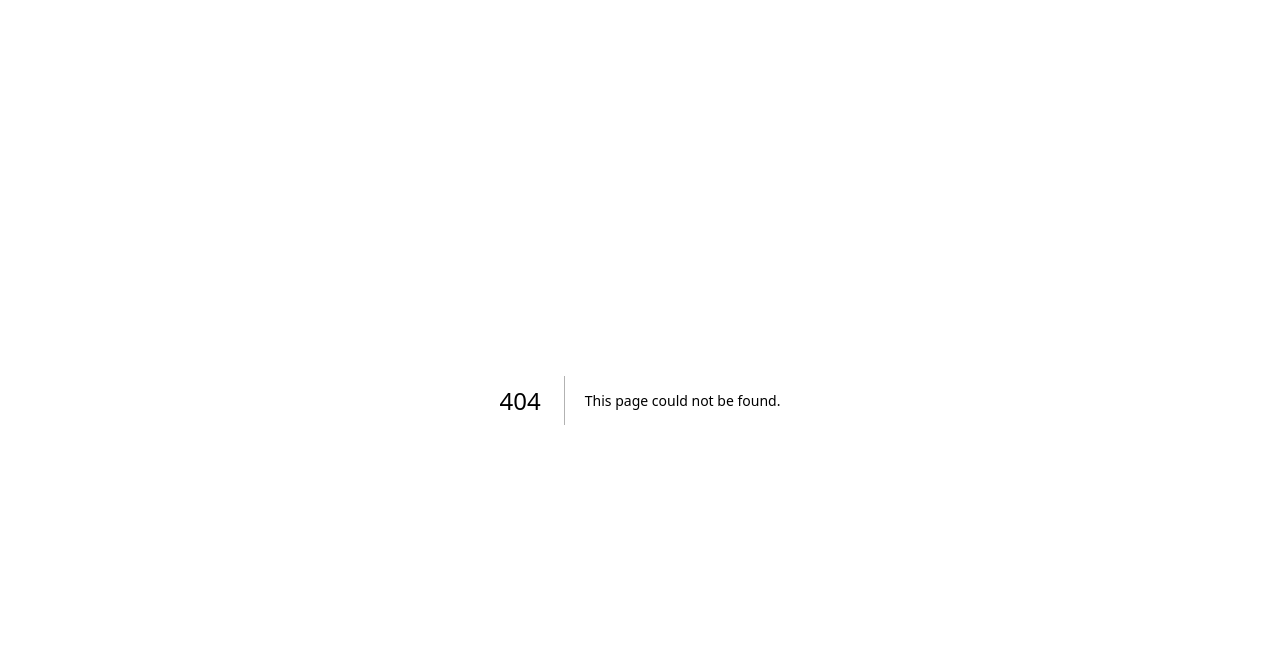
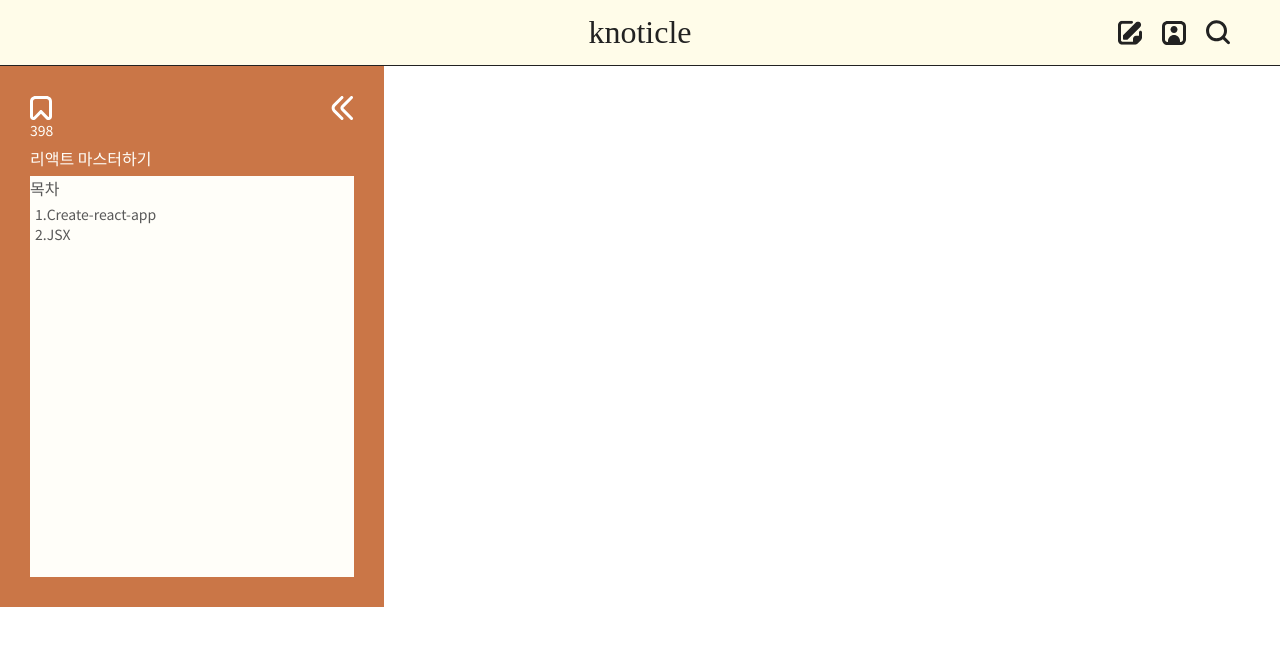
Before and after one commit to boostcampwm-2022/web01-knoticle, a Next.js app in the folder frontend/: page /viewer in a window 1280 px wide. Before the commit this address had no page. Shown: the top 646 px of the page. Built offline with nearby package versions, Linux system fonts and the light colour scheme; a web font is replaced by a local one.

Commit message:
feat: 사이드바 목차 완료 -#21

```diff
--- /dev/null
+++ b/frontend/components/Viewer/TOC/index.tsx
@@ -0,0 +1,40 @@
+import Image from 'next/image';
+
+import Bookmark from '../../../assets/ico_bookmark.svg';
+import Hide from '../../../assets/ico_hide.svg';
+import { TextMedium, TextSmall } from '../../../styles/common';
+import { TOCBox, TOCsideBar, TOCIcons, TOCtitle, TOCcontainer, TOClist } from './styled';
+
+const sampleData = {
+  bookmarkNum: 398,
+  bookTitle: '리액트 마스터하기',
+  articles: ['Create-react-app', 'JSX'],
+};
+
+export default function TOC() {
+  return (
+    <TOCBox>
+      <TOCsideBar>
+        <TOCIcons>
+          <Image src={Bookmark} alt="Viewer Icon" />
+          <Image src={Hide} alt="Viewer Icon" />
+        </TOCIcons>
+        <TextSmall>{sampleData.bookmarkNum}</TextSmall>
+        <TOCtitle>{sampleData.bookTitle}</TOCtitle>
+
+        <TOCcontainer>
+          <TextMedium>목차</TextMedium>
+          <TOClist>
+            {sampleData.articles.map((v, i) => {
+              return (
+                <TextSmall key={i}>
+                  {i + 1}.{v}
+                </TextSmall>
+              );
+            })}
+          </TOClist>
+        </TOCcontainer>
+      </TOCsideBar>
+    </TOCBox>
+  );
+}
--- /dev/null
+++ b/frontend/components/Viewer/TOC/styled.ts
@@ -0,0 +1,31 @@
+import styled from 'styled-components';
+
+export const TOCBox = styled.nav`
+  width: 30%;
+  height: 100%;
+  background-color: var(--primary-color);
+`;
+
+export const TOCsideBar = styled.div`
+  width: 300;
+  padding: 30px;
+  color: var(--white-color);
+`;
+
+export const TOCIcons = styled.div`
+  display: flex;
+  justify-content: space-between;
+`;
+
+export const TOCtitle = styled.div`
+  padding: 10px 0;
+  border-bottom: 1px solid var(--white-color);
+`;
+export const TOCcontainer = styled.div`
+  background-color: var(--white-color);
+  height: 400px;
+  color: var(--grey-01-color);
+`;
+export const TOClist = styled.div`
+  margin: 5px;
+`;
--- /dev/null
+++ b/frontend/pages/viewer.tsx
@@ -0,0 +1,11 @@
+import GNB from '../components/common/GNB';
+import TOC from '../components/Viewer/TOC';
+
+export default function Viewer() {
+  return (
+    <>
+      <GNB />
+      <TOC />
+    </>
+  );
+}
```
Also changed, not shown: frontend/assets/ico_bookmark.svg (added), frontend/assets/ico_hide.svg (added).
